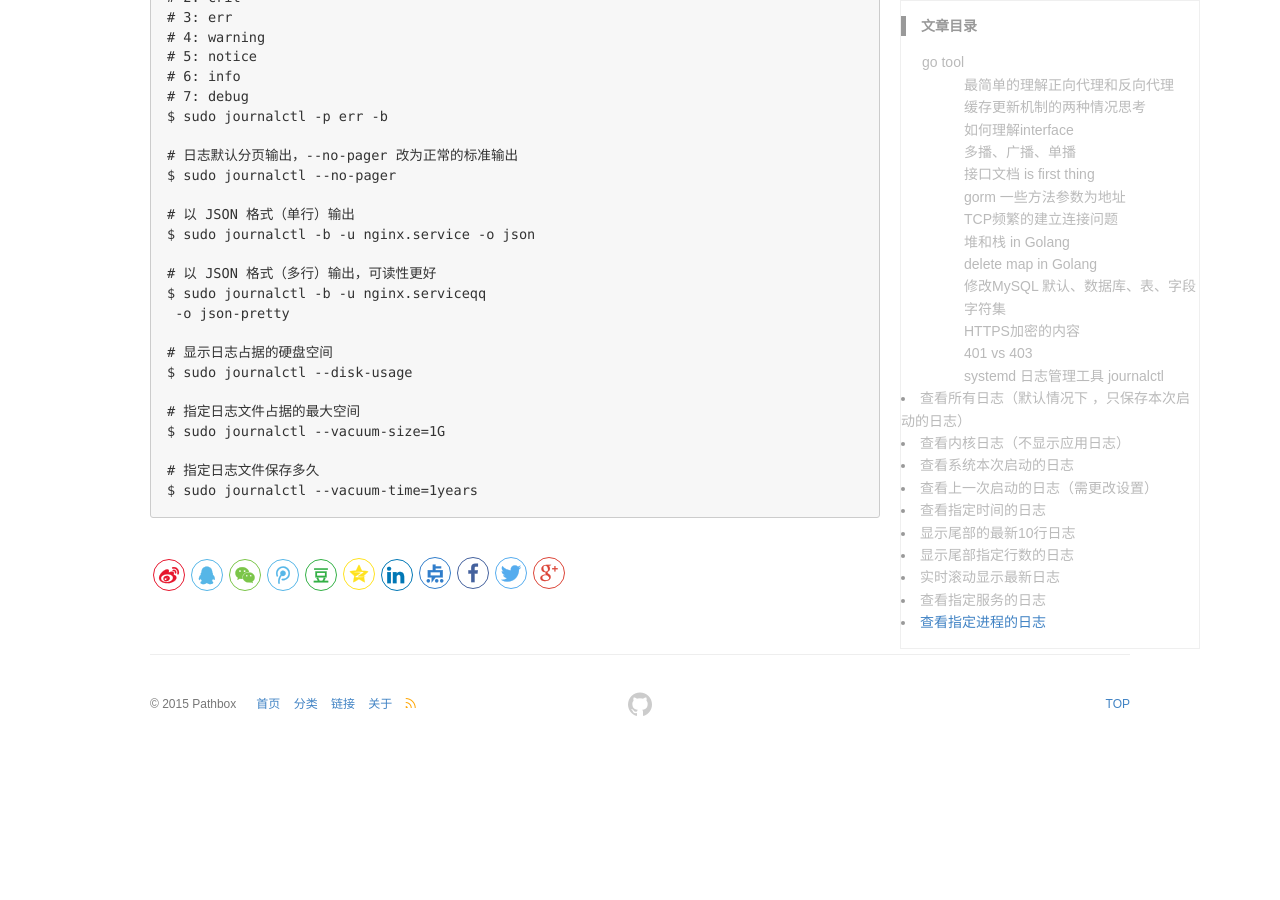
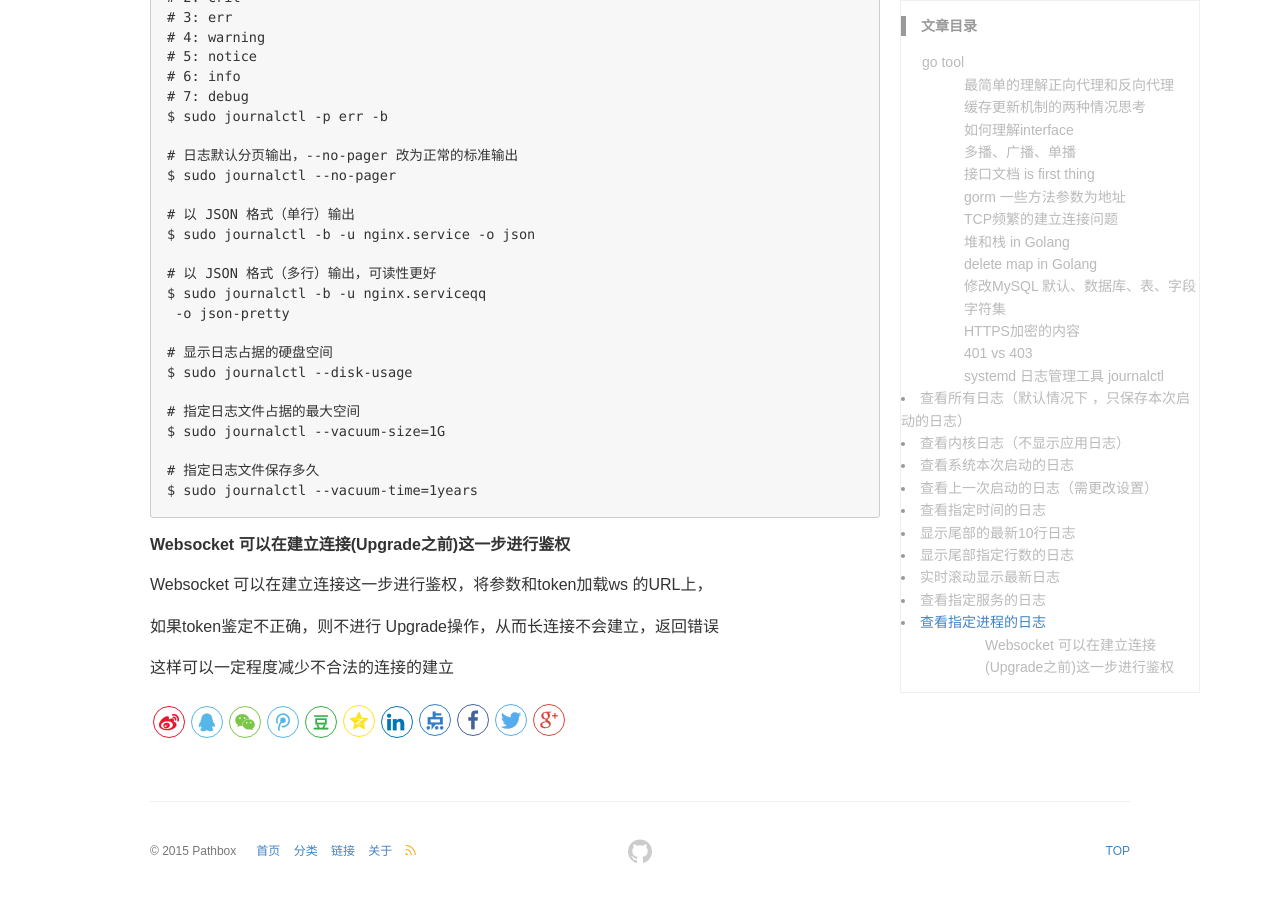
Before and after one commit to pathbox/pathbox.github.io, a Jekyll site: the page built from _posts/2018-04-03-work-summary-in-Udesk-fourteen.md, in a window 1280 px wide and 900 px high, scrolled down 8971 px. Built offline with Jekyll 4.4.1, drawn with Linux system fonts in a browser that asks for light colours; before the commit the page ends 9724 px from its top, so only the background shows below that.

Commit message:
Websocket 可以在建立连接(Upgrade之前)这一步进行鉴权

````diff
--- a/_posts/2018-04-03-work-summary-in-Udesk-fourteen.md
+++ b/_posts/2018-04-03-work-summary-in-Udesk-fourteen.md
@@ -390,3 +390,10 @@ $ sudo journalctl --vacuum-size=1G
 # 指定日志文件保存多久
 $ sudo journalctl --vacuum-time=1years
 ```
+
+##### Websocket 可以在建立连接(Upgrade之前)这一步进行鉴权
+Websocket 可以在建立连接这一步进行鉴权，将参数和token加载ws 的URL上，
+
+如果token鉴定不正确，则不进行 Upgrade操作，从而长连接不会建立，返回错误
+
+这样可以一定程度减少不合法的连接的建立
````
